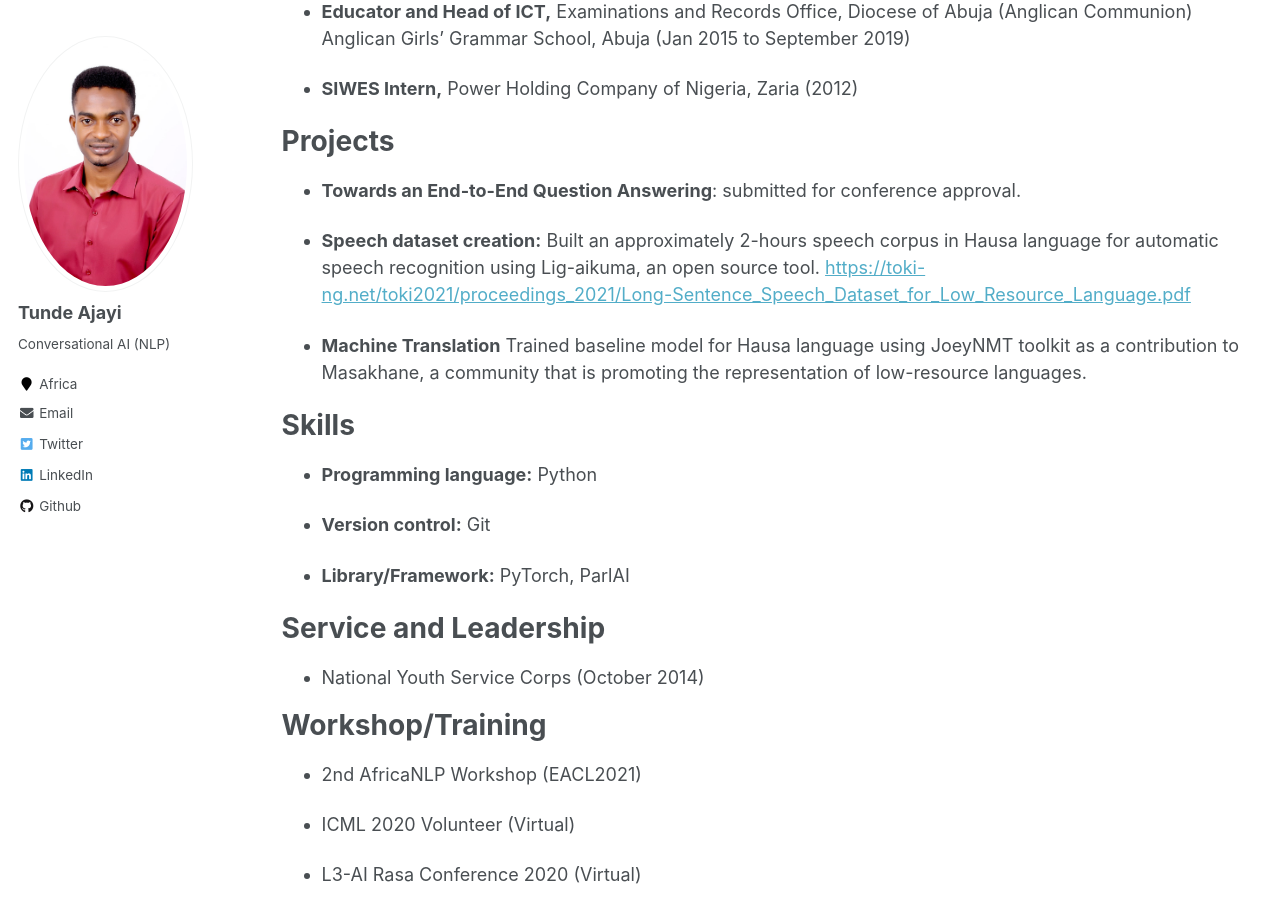
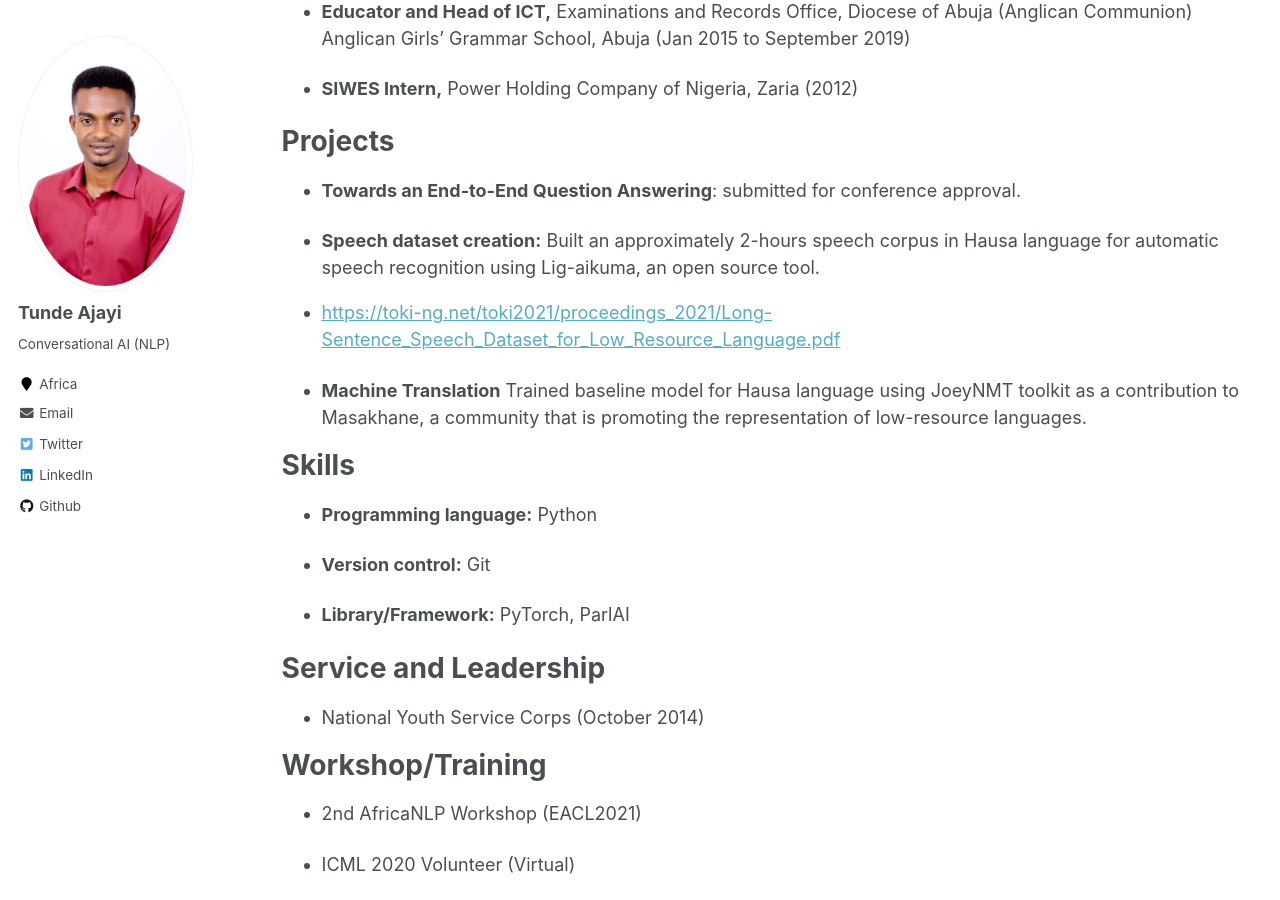
Before and after one commit to tundeajayi/tundeajayi.github.io, a Jekyll site: the page built from _pages/cv.md, in a window 1280 px wide and 900 px high, scrolled down 871 px. Built offline with Jekyll 4.4.1, drawn with Linux system fonts in a browser that asks for light colours.

Commit message:
fix link

```diff
--- a/_pages/cv.md
+++ b/_pages/cv.md
@@ -42,7 +42,7 @@ redirect_from:
 * **Towards an End-to-End Question Answering**: submitted for conference approval.
 
 * **Speech dataset creation:** Built an approximately 2-hours speech corpus in Hausa language for automatic speech recognition using Lig-aikuma, an open source tool.
-[https://toki-ng.net/toki2021/proceedings_2021/Long-Sentence_Speech_Dataset_for_Low_Resource_Language.pdf](https://toki-ng.net/toki2021/proceedings_2021/Long-Sentence_Speech_Dataset_for_Low_Resource_Language.pdf)
+- [https://toki-ng.net/toki2021/proceedings_2021/Long-Sentence_Speech_Dataset_for_Low_Resource_Language.pdf](https://toki-ng.net/toki2021/proceedings_2021/Long-Sentence_Speech_Dataset_for_Low_Resource_Language.pdf)
 
 * **Machine Translation** Trained baseline model for Hausa language using JoeyNMT toolkit as a contribution to Masakhane, a community that is promoting the representation of low-resource languages.
 
```
